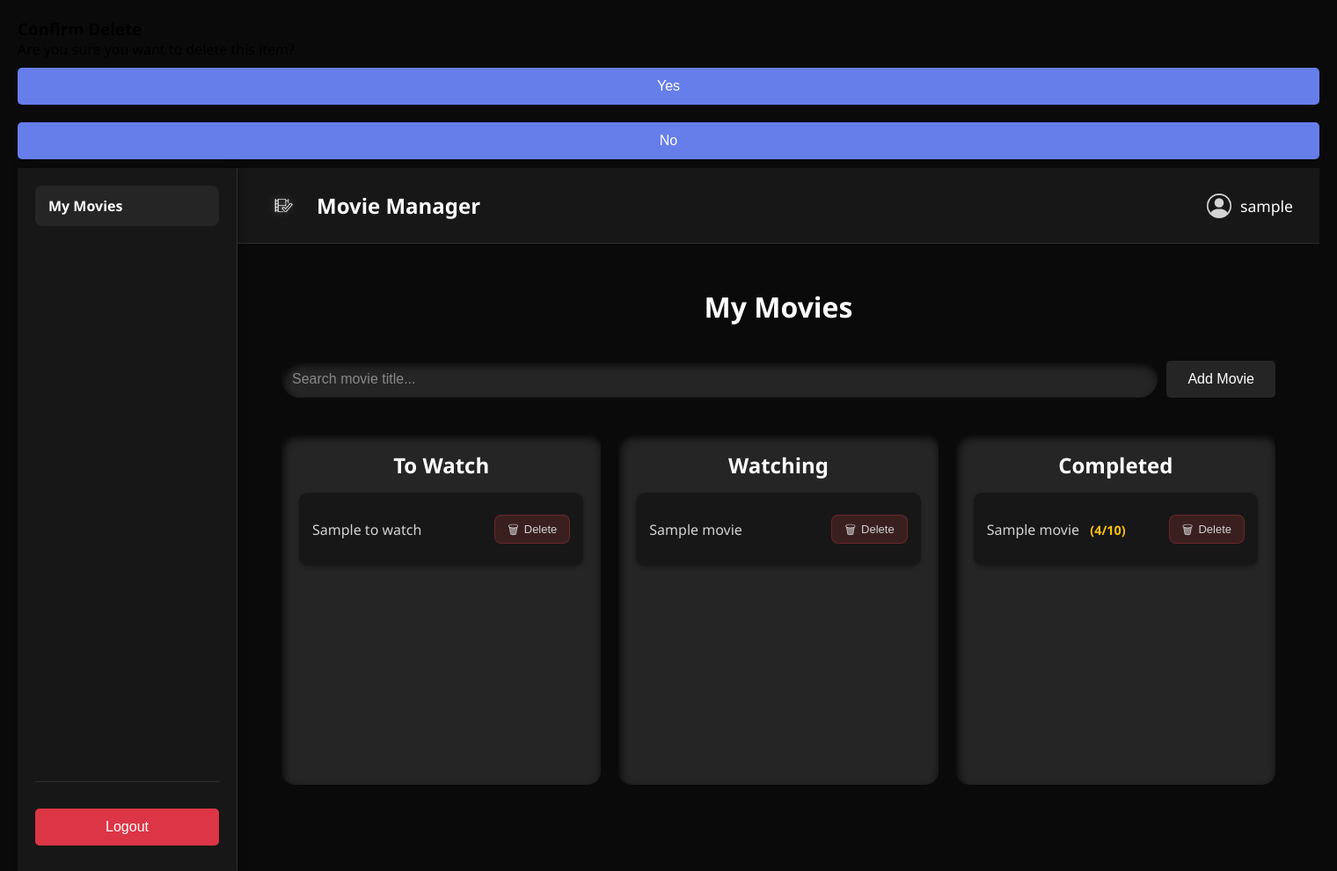
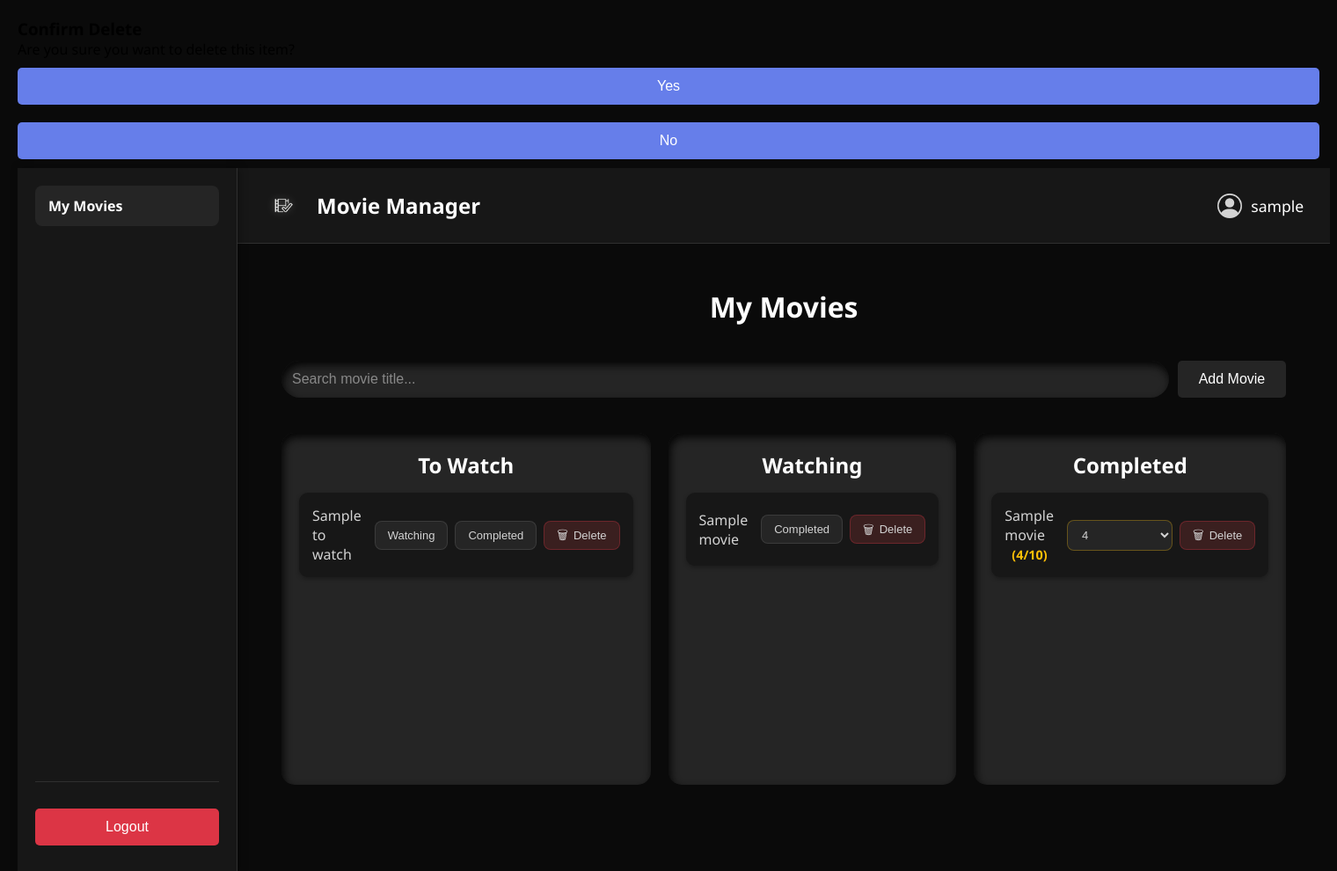
Before and after one commit to krpandrei05/movie-manager-ia4, a Flask app: template frontend/templates/dashboard.html in a window 1520 px wide. Shown: the top 990 px of the page at 88% size. Run offline with Flask 3, Linux system fonts and the light colour scheme; the template is opened without the code that fills it: most values are stand-ins (such as "Sample title", 1, 10 or a date in 2020).

Commit message:
feat(movies): frontend mutare intre liste si notare filme

```diff
--- a/frontend/static/css/style.css
+++ b/frontend/static/css/style.css
@@ -569,19 +569,32 @@ button:hover {
     align-items: center;
 }
 
+.movie-item .move-btn,
 .movie-item .delete-btn {
     display: flex;
     align-items: center;
     gap: 6px;
     padding: 8px 14px;
     font-size: 13px;
-    background-color: #3a1f1f;
+    background-color: #252525;
     color: #d3d3d3;
-    border: 1px solid rgba(220, 53, 69, 0.3);
+    border: 1px solid rgba(255, 255, 255, 0.1);
     border-radius: 8px;
     cursor: pointer;
     transition: all .3s ease-in-out;
     white-space: nowrap;
+}
+
+.movie-item .move-btn:hover {
+    background-color: #2a2a2a;
+    border-color: rgba(255, 255, 255, 0.3);
+    transform: translateY(-2px);
+    box-shadow: 0 4px 8px rgba(0,0,0,0.3);
+}
+
+.movie-item .delete-btn {
+    background-color: #3a1f1f;
+    border-color: rgba(220, 53, 69, 0.3);
 }
 
 .movie-item .delete-btn:hover {
@@ -589,6 +602,57 @@ button:hover {
     border-color: rgba(220, 53, 69, 0.5);
     transform: translateY(-2px);
     box-shadow: 0 4px 8px rgba(220, 53, 69, 0.2);
+}
+
+.move-btn-watching {
+    border-color: rgba(0, 123, 255, 0.3);
+}
+
+.move-btn-watching:hover {
+    background-color: rgba(0, 123, 255, 0.1);
+    border-color: rgba(0, 123, 255, 0.5);
+}
+
+.move-btn-completed {
+    border-color: rgba(40, 167, 69, 0.3);
+}
+
+.move-btn-completed:hover {
+    background-color: rgba(40, 167, 69, 0.1);
+    border-color: rgba(40, 167, 69, 0.5);
+}
+
+.rating-container {
+    display: flex;
+    align-items: center;
+}
+
+.rating-select {
+    padding: 8px 12px;
+    background-color: #252525;
+    color: #d3d3d3;
+    border: 1px solid rgba(255, 193, 7, 0.3);
+    border-radius: 8px;
+    font-size: 13px;
+    cursor: pointer;
+    transition: all .3s ease-in-out;
+    min-width: 120px;
+}
+
+.rating-select:hover {
+    background-color: #2a2a2a;
+    border-color: rgba(255, 193, 7, 0.5);
+}
+
+.rating-select:focus {
+    outline: none;
+    border-color: rgba(255, 193, 7, 0.7);
+    box-shadow: 0 0 0 2px rgba(255, 193, 7, 0.2);
+}
+
+.rating-select option {
+    background-color: #252525;
+    color: #d3d3d3;
 }
 
 .btn-icon {
--- a/frontend/templates/dashboard.html
+++ b/frontend/templates/dashboard.html
@@ -76,6 +76,18 @@
                                 <div class="movie-item">
                                     <span class="movie-title-text">{{ movie.title }}</span>
                                     <div class="movie-actions">
+                                        <form method="POST" action="{{ url_for('dashboard.move_movie', movie_id=movie.id) }}" style="display: inline;">
+                                            <input type="hidden" name="new_list" value="Watching">
+                                            <button type="submit" class="move-btn move-btn-watching" title="Move to Watching">
+                                                <span class="btn-text">Watching</span>
+                                            </button>
+                                        </form>
+                                        <form method="POST" action="{{ url_for('dashboard.move_movie', movie_id=movie.id) }}" style="display: inline;">
+                                            <input type="hidden" name="new_list" value="Completed">
+                                            <button type="submit" class="move-btn move-btn-completed" title="Move to Completed">
+                                                <span class="btn-text">Completed</span>
+                                            </button>
+                                        </form>
                                         <form method="POST" action="{{ url_for('dashboard.delete_movie', movie_id=movie.id) }}" style="display: inline;" onsubmit="event.preventDefault(); showConfirmDialog('Are you sure you want to delete the movie &quot;{{ movie.title }}&quot;?', this);">
                                             <button type="submit" class="delete-btn" title="Delete movie">
                                                 <span class="btn-icon">🗑</span>
@@ -95,6 +107,12 @@
                                 <div class="movie-item">
                                     <span class="movie-title-text">{{ movie.title }}</span>
                                     <div class="movie-actions">
+                                        <form method="POST" action="{{ url_for('dashboard.move_movie', movie_id=movie.id) }}" style="display: inline;">
+                                            <input type="hidden" name="new_list" value="Completed">
+                                            <button type="submit" class="move-btn move-btn-completed" title="Move to Completed">
+                                                <span class="btn-text">Completed</span>
+                                            </button>
+                                        </form>
                                         <form method="POST" action="{{ url_for('dashboard.delete_movie', movie_id=movie.id) }}" style="display: inline;" onsubmit="event.preventDefault(); showConfirmDialog('Are you sure you want to delete the movie &quot;{{ movie.title }}&quot;?', this);">
                                             <button type="submit" class="delete-btn" title="Delete movie">
                                                 <span class="btn-icon">🗑</span>
@@ -119,6 +137,16 @@
                                         {% endif %}
                                     </span>
                                     <div class="movie-actions">
+                                        <form method="POST" action="{{ url_for('dashboard.rate_movie', movie_id=movie.id) }}" style="display: inline;">
+                                            <div class="rating-container">
+                                                <select name="rating" class="rating-select" onchange="this.form.submit()" title="Rate this movie">
+                                                    <option value="">Rate (1-10)</option>
+                                                    {% for i in range(1, 11) %}
+                                                        <option value="{{ i }}" {% if movie.rating and movie.rating|int == i %}selected{% endif %}>{{ i }}</option>
+                                                    {% endfor %}
+                                                </select>
+                                            </div>
+                                        </form>
                                         <form method="POST" action="{{ url_for('dashboard.delete_movie', movie_id=movie.id) }}" style="display: inline;" onsubmit="event.preventDefault(); showConfirmDialog('Are you sure you want to delete the movie &quot;{{ movie.title }}&quot;?', this);">
                                             <button type="submit" class="delete-btn" title="Delete movie">
                                                 <span class="btn-icon">🗑</span>
```
Also changed, not shown: frontend/views/dashboard_views.py (+70 -1 lines).
